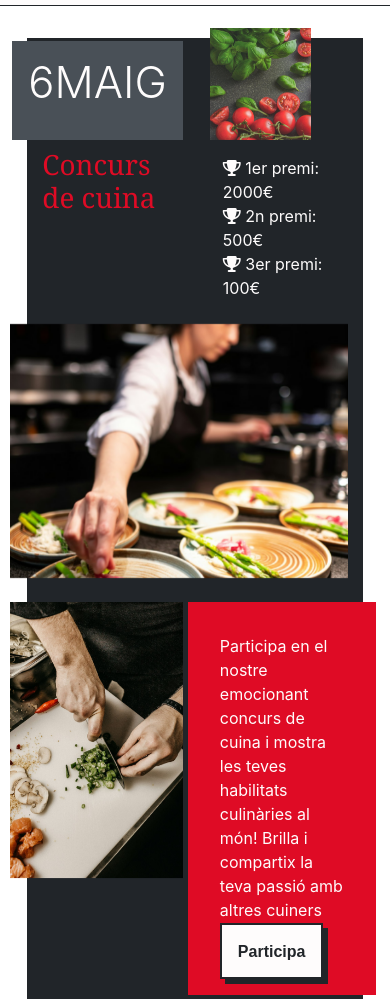
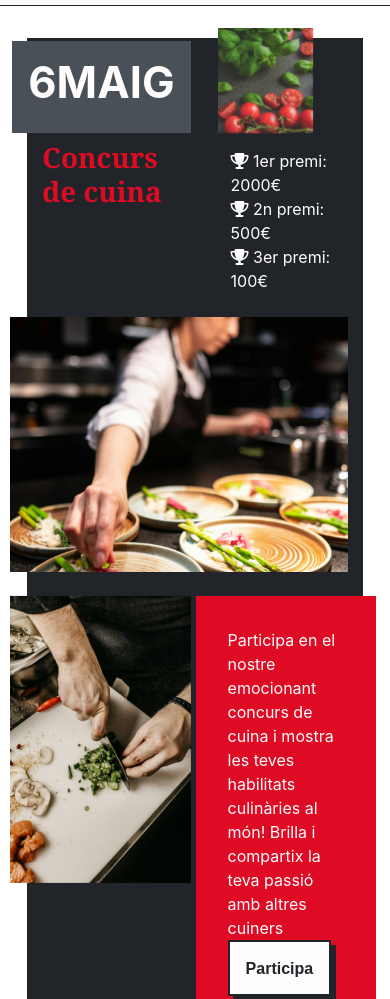
Before and after one commit to pllebres/Eliana, a website built with Parcel: page src/index.html in a window 390 px wide. Shown: the part 101-1100 px from the top of the page. Built offline with nearby package versions, Linux system fonts and the light colour scheme.

Commit message:
segundo commit

```diff
--- a/src/assets/styles/layouts/_componentes.scss
+++ b/src/assets/styles/layouts/_componentes.scss
@@ -35,6 +35,11 @@ ul {
   padding-left: 1rem;
 }
 
+li.nav-item {
+  padding: 1rem;
+}
+
+
 /* Estilos de la página  Blog */
 .Blog,
 .Blog__row,
@@ -68,12 +73,18 @@ ul {
   .item {
     width: 50%;
   }
+
 }
 
 @media screen and (width <= 420px) {
   .item {
     width: 100%;
   }
+  .item img {
+    max-width: 320px;
+}
+
+
 }
 
 /* Estilos de botones */
@@ -148,6 +159,9 @@ button.btn-primary {
   .footer__container {
     padding: 2rem 0;
   }
+  .footer ul.navbar-nav {
+    display: block !important;
+  }
 }
 
 .form {
@@ -188,9 +202,11 @@ footer.footer.bg-black.text-white {
   flex-direction: row;
 }
 
-li.nav-item {
-  padding-right: 3rem;
+ul.footer__social {
+ padding-left: 0rem;
 }
+
+
 
 /* Otros estilos */
 .heading {
--- a/src/assets/styles/layouts/_home.scss
+++ b/src/assets/styles/layouts/_home.scss
@@ -174,3 +174,104 @@ body {
 
 
 }
+
+
+
+
+
+@supports not (display: grid) {
+  .container-fluid {
+    max-width: 1380px;
+    margin: 6rem auto 0;
+    display: flex;
+    flex-direction: column;
+  }
+
+  .fecha {
+    background-color: $brand-70black;
+    transform: rotate(-90deg);
+    margin: 1rem 0 0 auto;
+  }
+
+  .titulo {
+    color: $brand-white;
+    margin: 0 auto 1rem;
+  }
+
+  .Foto {
+    width: 100%;
+    margin: 1rem auto;
+  }
+
+  .Premios {
+    transform: rotate(-90deg);
+    margin: auto 0 0 1rem;
+  }
+
+  .cta {
+    background-color: $brand-red;
+    margin: 1rem auto;
+    padding: 2rem;
+    width: 80%;
+  }
+
+  button.btn-primary {
+    align-self: center;
+  }
+
+  .Premios ul {
+    list-style-type: none;
+  }
+
+  @media only screen and (min-width: 769px) and (max-width: 1024px) {
+    .Premios,
+    .fecha {
+      transform: none;
+      margin: 0 1rem;
+    }
+
+    .Foto {
+      margin: 1rem auto;
+      width: 80%;
+    }
+
+    .cta {
+      width: 60%;
+    }
+  }
+
+  @media only screen and (max-width: 768px) and (orientation: portrait) {
+    .container-fluid {
+      max-width: 86%;
+      margin-top: 2rem;
+    }
+
+    .fecha {
+      margin-left: -30px;
+      transform: none;
+    }
+
+    .titulo {
+      margin: 0 auto 1rem;
+    }
+
+    .Premios {
+      margin: 1rem 0;
+      transform: none;
+    }
+
+    .cta {
+      width: 80%;
+      margin: 1rem auto;
+    }
+
+    button.btn-primary {
+      align-self: center;
+    }
+
+    .Foto {
+      width: 100%;
+      margin: 1rem auto;
+    }
+  }
+}
--- a/src/index.html
+++ b/src/index.html
@@ -18,11 +18,11 @@
     <include src="./views/header.html"></include>
       <div class="container-fluid bg-dark">
 
-<div class="fecha text-light">
-  <h1 class="display-1 text-light">6MAIG</h1>
+<div class="fecha text-light ">
+  <h1 class="display-1 text-light fw-bolder">6MAIG</h1>
 </div>
 <div class="titulo">
-  <h1 class="h1">Concurs de cuina</h1>
+  <h1 class="h1 fw-bold">Concurs de cuina</h1>
 </div>
 <div class="Foto Foto__1 animate__animated animate__slideInRight">
   <img src="./assets/images/verduras.png"></img>
```
